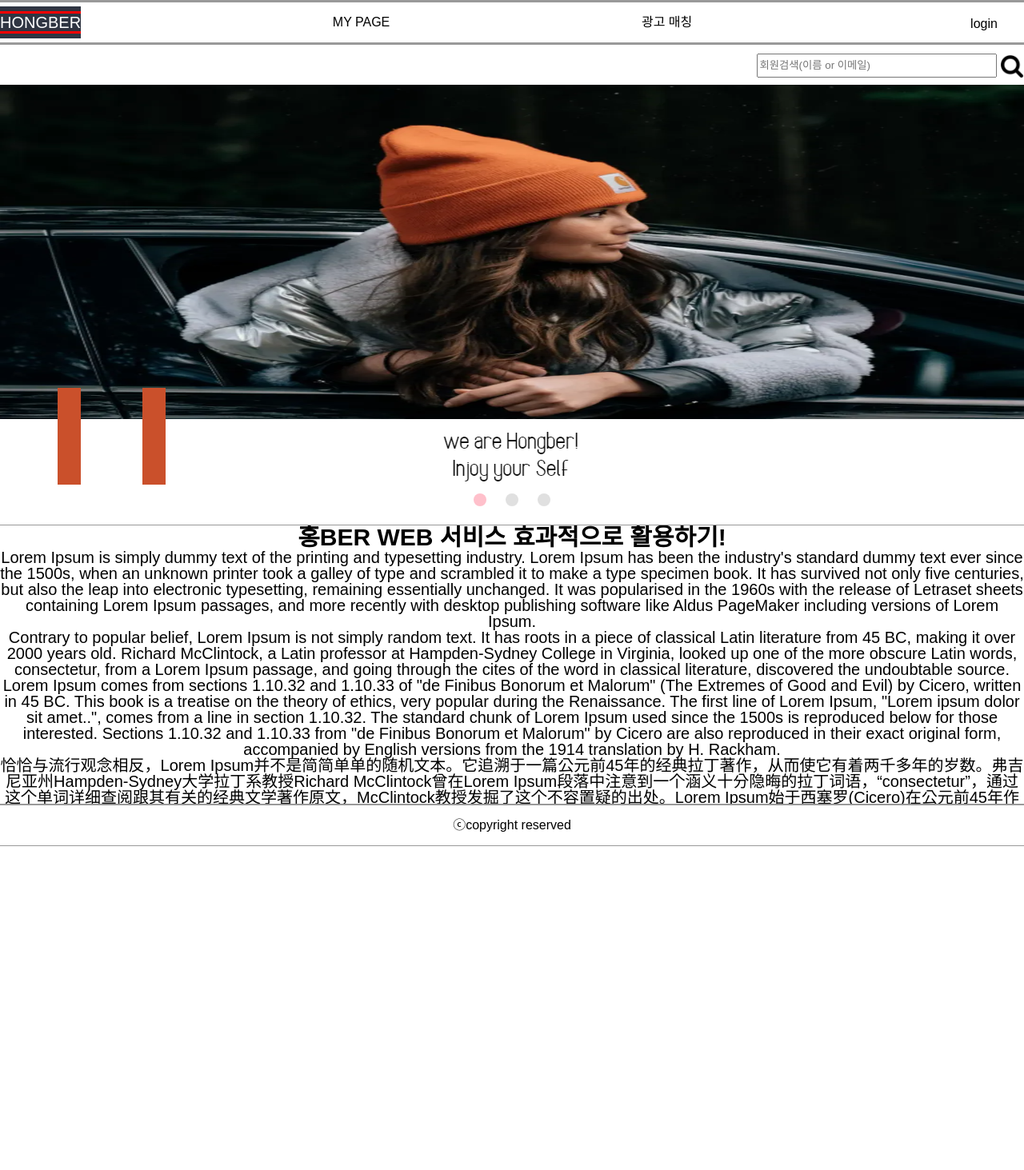
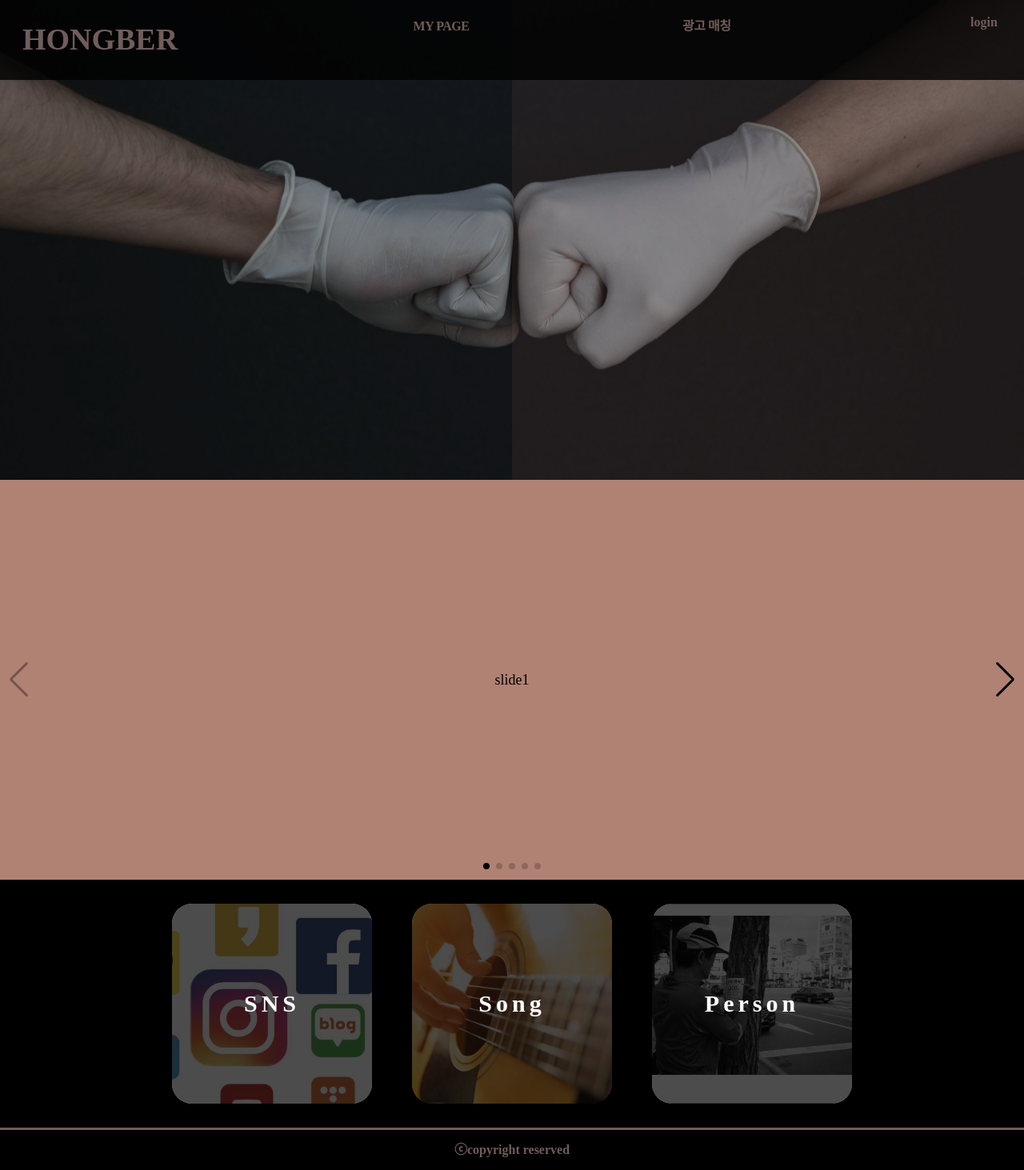
Before and after one commit to SeoEunGi0802/HongBer, a PHP site: page /hongber/ in a window 1280 px wide. Shown: the whole page at 80% size. Before the commit the page ends 1058 px from the top, so only its background shows below. Run offline with PHP 8.4, Linux system fonts and the light colour scheme; some libraries are stand-ins or nearby versions.

Commit message:
update code

```diff
--- a/hongber/css/addmore.css
+++ b/hongber/css/addmore.css
@@ -32,14 +32,12 @@ body {
 }
 
 .i_intro{
-    width: 100%;
     text-align: center;
 }
 
 .intro_t{
     width: 100%;
     height: 100%;
-    padding-top: 19.5%;
     text-align: center;
 }
 
--- a/hongber/css/index.css
+++ b/hongber/css/index.css
@@ -2,13 +2,14 @@
 /*----------------공통영역-------------*/
 body {
   margin: 0 auto;
-  font-family: '나눔 고딕', NanumGothic, '돋움', Dotum, sans-serif;
+  font-family: serif;
+  background-color: #120e10;
 }
 a {
   color: #000;
   text-decoration: none;
 }
-#wrap{
+#wrap {
   margin: 0 auto;
 }
 /*----------------상단바 영역-------------*/
@@ -18,40 +19,47 @@ header {
   justify-content: space-between;
   flex-direction: row;
   width: 1280px;
-  height: 50px;
-  background-color: white;
-  border-top: 3px solid #999;
-  border-bottom: 3px solid #999;
+  height: 100px;
+  background-color: rgba(0, 0, 0, 0.8);
   margin: 0 auto;
   font-size: 20px;
   z-index: 1;
 }
-header > div{
-  line-height: 50px;
+header > div {
   padding: 5px 0;
 }
 .logo {
-  margin-top: 5px;
-  background: #2f3542;
-  padding-top: 10px;
+  width: 250px;
+  height: 40px;
+  padding: 30px 0;
   height: 30px;
+  text-align: center;
 }
-.logo span{
-  border-top: 3px solid red;
-  border-bottom: 3px solid red;
-  width: 100%;
-  color: #fff;
+.logo span {
+  color: #705d59;
+  font-size: 38px;
+  font-weight: bold;
+}
+.navbar_wrap {
+  display: flex;
+  justify-content: space-between;
+  flex-direction: row;
+  width: 1030px;
+  height: 40px;
+  border-bottom: 3px solid #6a5f60;
+  margin-top: 10px;
 }
 .nav_p {
-  line-height: 40px;
+  line-height: 30px;
+  color: #705d59;
   font-size: 16px;
+  font-weight: bold;
+  letter-spacing: -0.5px;
+  margin-top: 13px;
 }
 .nav_p:hover {
-  border-bottom: 2px solid rgba(0,0,0,0.2)
-}
-.nav_a:hover {
-  font-size: 18px;
-  font-weight: bold;
+  background-color: #705d59;
+  color: #000;
 }
 .logout_nav {
   display: none;
@@ -60,29 +68,34 @@ header > div{
 /*------------------검색창------------------*/
 .search_wrap {
   position: relative;
-  width: 1280px;
-  line-height: 50px;
+  line-height: 40px;
   text-align: right;
-  margin: 0 auto;
 }
 
 .searchbox {
   display: inline-block;
-  width: 300px;
+  width: 200px;
   height: 30px;
   box-sizing: border-box;
   vertical-align: middle;
+  background-color: #524745;
+  border: none;
+  border-radius: 20px;
+}
+
+.searchbox::placeholder {
+  padding-left: 10px;
+  color: #fff;
 }
 
 .search_icon {
   display: inline-block;
   width: 30px;
   line-height: 30px;
+  margin-left: -3px;
   background: url(/hongber/css/image/search.png) center center no-repeat;
-  background-size: cover;
-  cursor: pointer;
+  background-size: 80%;
   vertical-align: middle;
-
 }
 
 .search_btn {
@@ -91,77 +104,7 @@ header > div{
   height: 30px;
   box-sizing: border-box;
   opacity: 0;
-}
-/*----------------슬라이드 영역-------------*/
-.banner {
-  position: relative;
-  width: 1280px;
-  height: 500px !important;
-  /* padding-top: 50px; */
-  margin: 0 auto 50px;
-
-}
-.slides {
-  height: 500px;
-}
-.slides li {
-  position: absolute;
-  /* top: 50px; */
-  left: 0;
-  width: 100%;
-  height: 500px;
-  overflow: hidden;
-}
-
-.slides li img {
-  width: 100%;
-  height: 100%;
-  margin: 0 auto;
-}
-
-.indicators {
-  position: absolute;
-  text-align: center;
-  left: 0;
-  right: 0;
-  bottom: -30px;
-  margin: 0;
-}
-
-.indicator-item {
-  display: inline-block;
-  position: relative;
   cursor: pointer;
-  height: 16px;
-  width: 16px;
-  margin: 0 12px;
-  background-color: #e0e0e0;
-  -webkit-transition: background-color .3s;
-  transition: background-color .3s;
-  border-radius: 50%;
-}
-.indicator-item.active {
-  background-color: pink;
-}
-/*---------------------------------컨텐츠영역--------------------------------------*/
-.content_area {
-  margin: 0 auto;
-  width: 1280px;
-  height: 350px;
-  border-top: 1px solid #999;
-  border-bottom: 1px solid #999;
-  box-sizing: border-box;
-  text-align: center;
-  font-size: 20px;
-  overflow: hidden;
-}
-.content_area h1{
-  font-size: 30px;
-  font-weight: bold;
-}
-.content {
-  width: 1280px;
-  height: 200px;
 }
 /*---------------------로그인 및 회원가입 영역------------------*/
 .dropdown {
@@ -174,56 +117,186 @@ header > div{
 }
 .dropbtn {
   width: 100%;
-  height: 90%;
-  background-color: white;
-  color: #000;
+  height: 30px;
+  background-color: transparent;
+  color: #705d59;
   padding: 0;
   border: none;
+  margin-top: 13px;
   cursor: pointer;
   font-size: 16px;
+  font-weight: bold;
+  font-family: serif;
 }
 .dropdown-content {
   display: none;
   position: absolute;
-  top: 50px;
-  right: -1px;
+  top: 44px;
+  right: 0;
   min-width: 180px;
-  background-color: #f9f9f9;
-  box-shadow: 0px 8px 16px 0px rgba(0,0,0,0.2);
+  background-color: #000;
+  box-shadow: 0px 8px 16px 0px rgba(0, 0, 0, 0.2);
 }
 .dropdown-content a {
   border-left: 0;
 }
 .dropdown-content a p {
+  text-align: center;
+  color: #705d59;
   font-size: 14px;
+  font-weight: bold;
 }
-.dropdown-content a+a>p {
+.dropdown-content a + a > p {
   border-top: 1px solid #bbb;
 }
-.dropdown-content p {
-  text-align: center;
-  color: black;
-}
 .dropdown-content p:hover {
-  background-color: #f1f1f1
+  background-color: #705d59;
+  color: #000;
 }
 .dropdown:hover .dropdown-content {
   display: block;
 }
 .dropbtn:hover {
-  border-bottom: 2px solid rgba(0,0,0,0.2);
   font-size: 16px;
   font-weight: bold;
 }
+/*----------------배너-------------*/
+.banner_area {
+  display: flex;
+  flex-direction: row;
+  position: relative;
+  width: 1280px;
+  height: 600px;
+  margin: -100px auto 0;
+  background: url(/hongber/css/image/banner.jpg) center center no-repeat;
+  background-size: cover;
+}
+
+.banner_left {
+  width: 50%;
+  height: 100%;
+  background-color: #13171a;
+  opacity: 0.3;
+}
+
+.banner_right {
+  width: 50%;
+  height: 100%;
+  background-color: #433431;
+  opacity: 0.3;
+}
+/*---------------------------------컨텐츠영역--------------------------------------*/
+.slide_area {
+  position: relative;
+  width: 1280px;
+  height: 500px;
+  background-color: #b08273;
+  margin: 0 auto;
+  overflow: hidden;
+}
+
+.swiper-slide {
+  text-align: center;
+  font-size: 18px;
+
+  /* Center slide text vertically */
+  display: -webkit-box;
+  display: -ms-flexbox;
+  display: -webkit-flex;
+  display: flex;
+  -webkit-box-pack: center;
+  -ms-flex-pack: center;
+  -webkit-justify-content: center;
+  justify-content: center;
+  -webkit-box-align: center;
+  -ms-flex-align: center;
+  -webkit-align-items: center;
+  align-items: center;
+}
+
+.swiper-slide img {
+  display: block;
+  width: 100%;
+  height: 100%;
+  object-fit: cover;
+}
+
+.swiper-button-next,
+.swiper-button-prev {
+  color: #000 !important;
+}
+
+.swiper-pagination-bullet {
+  background-color: #000 !important;
+}
+
+.promote {
+  display: flex;
+  flex-direction: row;
+  justify-content: center;
+  width: 1280px;
+  height: 250px;
+  background-color: #000;
+  padding: 30px 0;
+  margin: 0 auto;
+}
+
+.promote > div {
+  position: relative;
+  width: 250px;
+  height: 250px;
+  border-radius: 10%;
+}
+
+.promote > div + div {
+  margin-left: 50px;
+}
+
+.promote > div > div {
+  position: absolute;
+  top: 0;
+  left: 0;
+  width: 250px;
+  height: 250px;
+  line-height: 250px;
+  background-color: rgba(0, 0, 0, 0.7);
+  border-radius: 10%;
+  color: #fff;
+  font-size: 30px;
+  font-weight: bold;
+  text-align: center;
+  letter-spacing: 5px;
+}
+
+.sns {
+  background: url(/hongber/css/image/sns.jpg) center center no-repeat;
+  background-size: cover;
+}
+
+.song {
+  background: url(/hongber/css/image/song.jpg) center center no-repeat;
+  background-size: cover;
+}
+
+/* .poster {
+  background: url(/css/image/poster.jpg) center center no-repeat;
+  background-size: cover;
+} */
+
+.person {
+  background: url(/hongber/css/image/person.jpg) center center no-repeat;
+  background-size: cover;
+}
 /*-----------------------풋터영역-------------------------*/
-
-footer{
+footer {
   margin: 0 auto;
   width: 1280px;
+  height: 50px;
   line-height: 50px;
-  background:white;
-  border-top: 1px solid #999;
-  border-bottom: 1px solid #999;
+  background: rgba(0, 0, 0, 1);
+  border-top: 3px solid #705d59;
+  color: #705d59;
+  font-weight: bold;
   text-align: center;
 }
 /*-----------------------스크롤바--------------------------*/
--- a/hongber/index.php
+++ b/hongber/index.php
@@ -10,11 +10,10 @@ session_start();
   <title>Hongber</title>
   <link rel="stylesheet" href="/hongber/css/reset.css">
   <link rel="stylesheet" href="/hongber/css/index.css">
+  <link rel="stylesheet" href="https://unpkg.com/swiper/swiper-bundle.min.css">
   <link rel="icon" href="/hongber/favicon.ico" type="image/x-icon">
   <script type="text/javascript" src="https://code.jquery.com/jquery-3.2.0.min.js"></script>
   <script type="text/javascript" src="/hongber/js/index.js"></script>
-  <script type="text/javascript" src="/hongber/js/materialize.min.js"></script>
-  <script type="text/javascript" src="/hongber/js/slideshow.js"></script>
 </head>
 
 <body>
@@ -22,38 +21,57 @@ session_start();
     <?php
     include "header.php";
     ?>
-    <!-- 검색창 -->
-    <div class="search_wrap">
-      <form action="/hongber/php/search.php" method="GET">
-      <input type="text" name="search" id="search" class="searchbox" placeholder="회원검색(이름 or 이메일)" autocomplete="off">
-      <div class="search_icon">
-        <input type="submit" value="검색" class="search_btn">
-      </div>
-      </form>
-    </div>
-    <!-- 슬라이드 쇼 -->
-    <div class="banner">
-      <ul class="slides">
-        <!-- 슬라이드 쇼 이미지 크기 높이 500px -->
-        <li>
-          <img src="/hongber/css/image/banner1.png" alt="" class="img1">
-        </li>
-        <li>
-          <img src="/hongber/css/image/banner2.png" alt="" class="img2">
-        </li>
-        <li>
-          <img src="/hongber/css/image/banner3.png" alt="" class="img3">
-        </li>
-      </ul>
+    <!-- 배너 -->
+    <div class="banner_area">
+      <div class="banner_left"></div>
+      <div class="banner_right"></div>
     </div>
     <!-- 컨텐츠 영역 -->
-    <div class="content_area">
-      <h1>홍BER WEB 서비스 효과적으로 활용하기!</h1>
-      <p>Lorem Ipsum is simply dummy text of the printing and typesetting industry. Lorem Ipsum has been the industry's standard dummy text ever since the 1500s, when an unknown printer took a galley of type and scrambled it to make a type specimen book. It has survived not only five centuries, but also the leap into electronic typesetting, remaining essentially unchanged. It was popularised in the 1960s with the release of Letraset sheets containing Lorem Ipsum passages, and more recently with desktop publishing software like Aldus PageMaker including versions of Lorem Ipsum.</p>
-      <p>Contrary to popular belief, Lorem Ipsum is not simply random text. It has roots in a piece of classical Latin literature from 45 BC, making it over 2000 years old. Richard McClintock, a Latin professor at Hampden-Sydney College in Virginia, looked up one of the more obscure Latin words, consectetur, from a Lorem Ipsum passage, and going through the cites of the word in classical literature, discovered the undoubtable source. Lorem Ipsum comes from sections 1.10.32 and 1.10.33 of "de Finibus Bonorum et Malorum" (The Extremes of Good and Evil) by Cicero, written in 45 BC. This book is a treatise on the theory of ethics, very popular during the Renaissance. The first line of Lorem Ipsum, "Lorem ipsum dolor sit amet..", comes from a line in section 1.10.32.
+    <div class="slide_area swiper">
+      <div class="swiper-wrapper">
+        <div class="swiper-slide">slide1</div>
+        <div class="swiper-slide">slide2</div>
+        <div class="swiper-slide">slide3</div>
+        <div class="swiper-slide">slide4</div>
+        <div class="swiper-slide">slide5</div>
+      </div>
+      <div class="swiper-button-next"></div>
+      <div class="swiper-button-prev"></div>
+      <div class="swiper-pagination"></div>
 
-        The standard chunk of Lorem Ipsum used since the 1500s is reproduced below for those interested. Sections 1.10.32 and 1.10.33 from "de Finibus Bonorum et Malorum" by Cicero are also reproduced in their exact original form, accompanied by English versions from the 1914 translation by H. Rackham.</p>
-      <p>恰恰与流行观念相反，Lorem Ipsum并不是简简单单的随机文本。它追溯于一篇公元前45年的经典拉丁著作，从而使它有着两千多年的岁数。弗吉尼亚州Hampden-Sydney大学拉丁系教授Richard McClintock曾在Lorem Ipsum段落中注意到一个涵义十分隐晦的拉丁词语，“consectetur”，通过这个单词详细查阅跟其有关的经典文学著作原文，McClintock教授发掘了这个不容置疑的出处。Lorem Ipsum始于西塞罗(Cicero)在公元前45年作的“de Finibus Bonorum et Malorum”（善恶之尽）里1.10.32 和1.10.33章节。这本书是一本关于道德理论的论述，曾在文艺复兴时期非常流行。Lorem Ipsum的第一行”Lorem ipsum dolor sit amet..”节选于1.10.32章节。</p>
+      <script src="https://unpkg.com/swiper/swiper-bundle.min.js"></script>
+      <script>
+        var swiper = new Swiper(".swiper", {
+          spaceBetween: 30,
+          centeredSlides: true,
+          autoplay: {
+            delay: 2500,
+            disableOnInteraction: false,
+          },
+          pagination: {
+            el: ".swiper-pagination",
+            clickable: true,
+          },
+          navigation: {
+            nextEl: ".swiper-button-next",
+            prevEl: ".swiper-button-prev",
+          },
+        });
+      </script>
+    </div>
+    <div class="promote">
+      <div class="sns">
+        <div>SNS</div>
+      </div>
+      <div class="song">
+        <div>Song</div>
+      </div>
+      <!-- <div class="poster">
+        <div>Poster</div>
+      </div> -->
+      <div class="person">
+        <div>Person</div>
+      </div>
     </div>
     <footer>
       <p>ⓒcopyright reserved</p>
```
Also changed, not shown: README.md, hongber/css/image/arrow.png (added), hongber/css/image/banner.jpg (added), hongber/css/image/check_green.png (added), hongber/css/image/check_red.png (added), hongber/css/image/hamburger.png (added), hongber/css/image/minus.png (added), hongber/css/image/person.jpg (added), hongber/css/image/plus.png (added), hongber/css/image/search.png, hongber/css/image/sns.jpg (added), hongber/css/image/song.jpg (added), hongber/css/image/star.png (added). Lines whose indentation alone changed are shown as unchanged.
